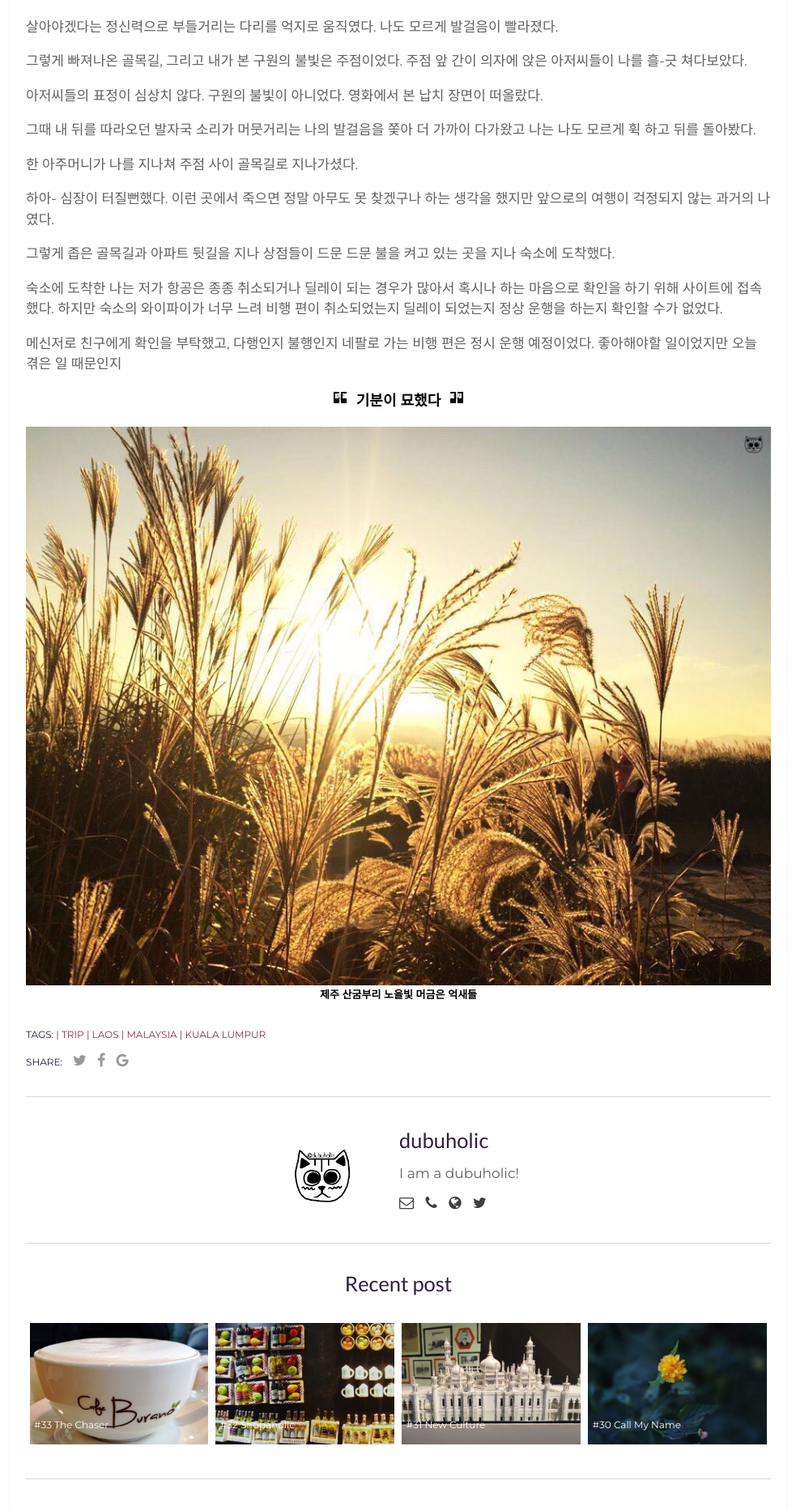
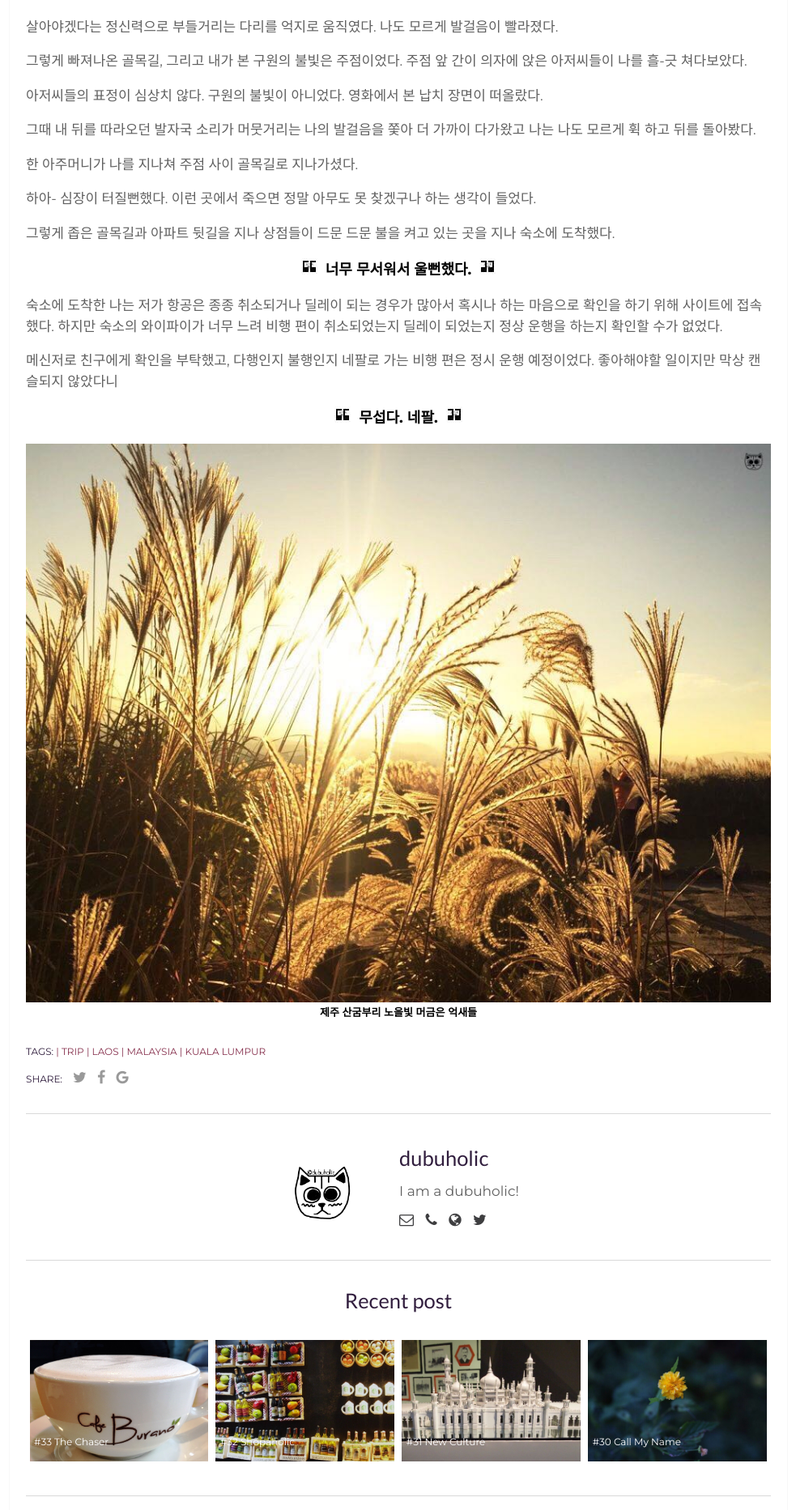
Before and after one commit to HAEZZA/HAEZZA.github.io, a Jekyll site: the page built from _posts/2019-09-11-The-Chaser.markdown, in a window 1280 px wide. Shown: the part 1208-3073 px from the top of the page at 81% size, without its empty margins (148-1131 px from the left). Built offline with Jekyll 4.4.1, drawn with Linux system fonts in a browser that asks for light colours; some web fonts are replaced; comment, search, counter and statistics services are not loaded.

Commit message:
modify post

```diff
--- a/_posts/2019-09-11-The-Chaser.markdown
+++ b/_posts/2019-09-11-The-Chaser.markdown
@@ -43,16 +43,18 @@ author: dubuholic
 
 한 아주머니가 나를 지나쳐 주점 사이 골목길로 지나가셨다.
 
-하아- 심장이 터질뻔했다. 이런 곳에서 죽으면 정말 아무도 못 찾겠구나 하는 생각을 했지만 앞으로의 여행이 걱정되지 않는 과거의 나였다.
+하아- 심장이 터질뻔했다. 이런 곳에서 죽으면 정말 아무도 못 찾겠구나 하는 생각이 들었다.
 
 그렇게 좁은 골목길과 아파트 뒷길을 지나 상점들이 드문 드문 불을 켜고 있는 곳을 지나 숙소에 도착했다.
+
+<p class="page-quote">너무 무서워서 울뻔했다.</p>
 
 숙소에 도착한 나는 저가 항공은 종종 취소되거나 딜레이 되는 경우가 많아서 혹시나 하는 마음으로 확인을 하기 위해 사이트에 접속했다.
 하지만 숙소의 와이파이가 너무 느려 비행 편이 취소되었는지 딜레이 되었는지 정상 운행을 하는지 확인할 수가 없었다.
 
-메신저로 친구에게 확인을 부탁했고, 다행인지 불행인지 네팔로 가는 비행 편은 정시 운행 예정이었다. 좋아해야할 일이었지만 오늘 겪은 일 때문인지
+메신저로 친구에게 확인을 부탁했고, 다행인지 불행인지 네팔로 가는 비행 편은 정시 운행 예정이었다. 좋아해야할 일이지만 막상 캔슬되지 않았다니
 
-<p class="page-quote">기분이 묘했다</p>
+<p class="page-quote">무섭다. 네팔.</p>
 
 <div class="page-last-image">
         <img src="/assets/img/2019-09-11-Jeju-Sangumburi.jpg" alt="제주 산굼부리 노을빛 머금은 억새들" style="width: 100%; height: auto;">
```
